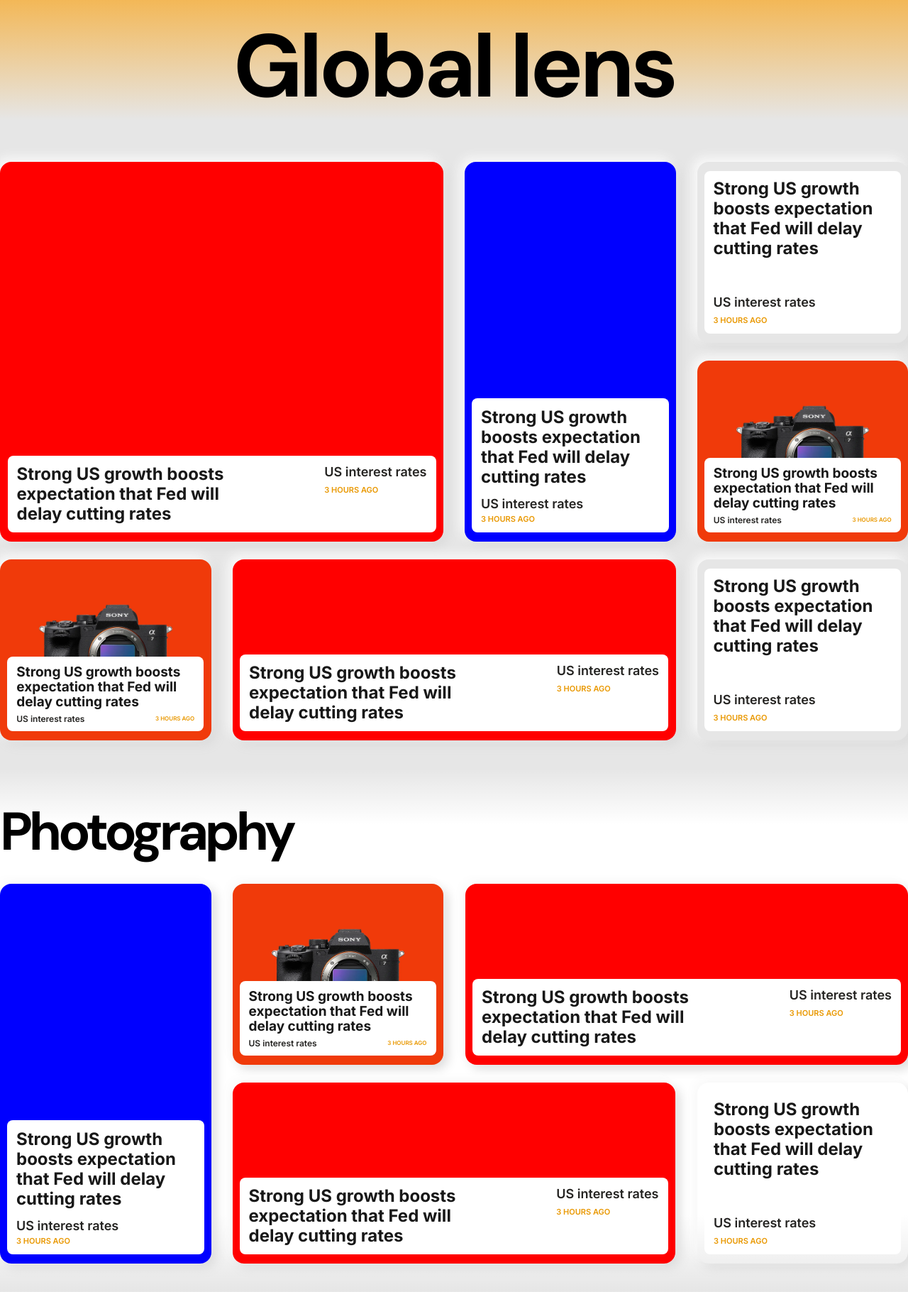
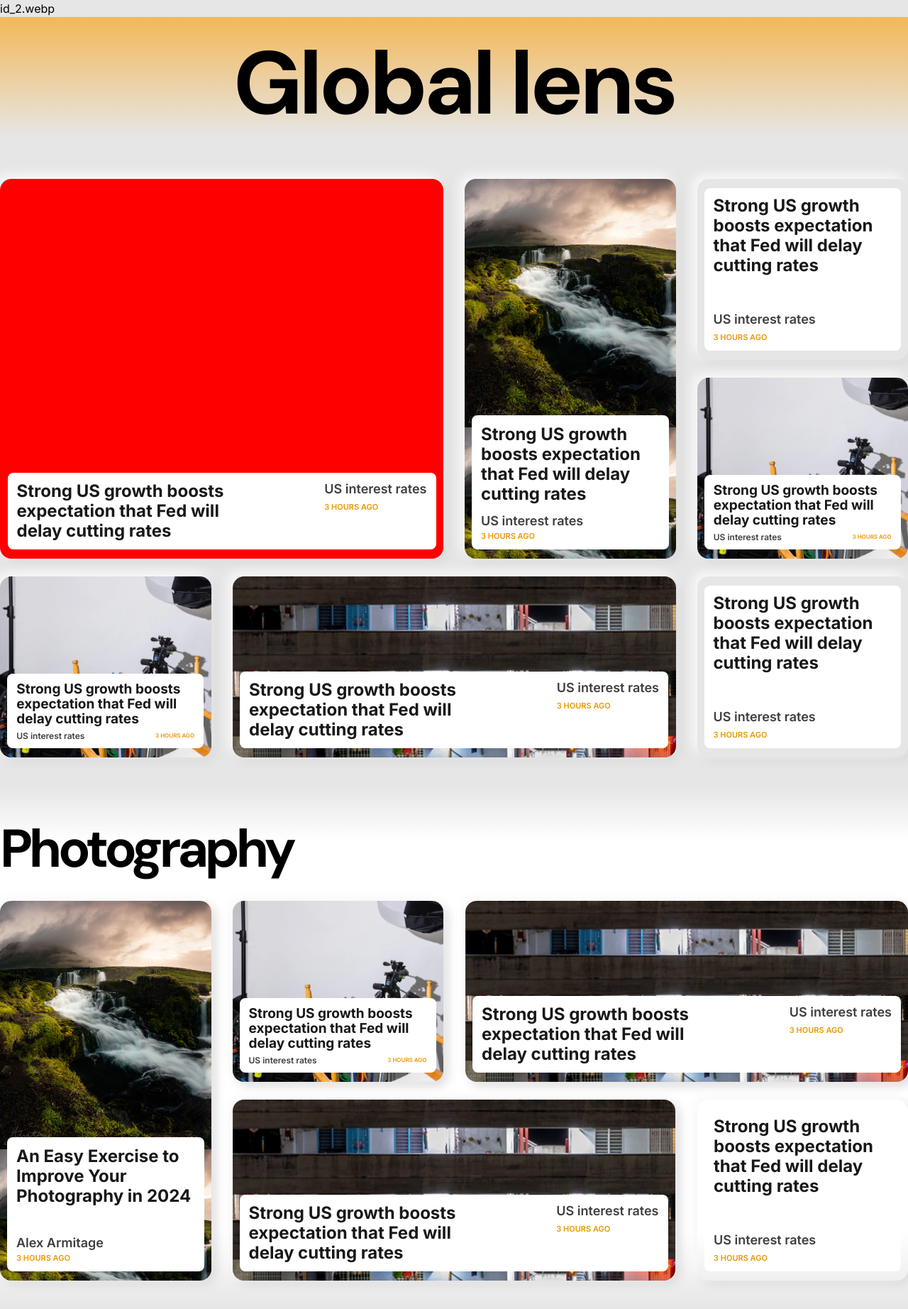
Before and after one commit to NichitaCon/IntegratedProject, a PHP site: page / in a window 1280 px wide. Shown: the whole page at 71% size. Before the commit the page ends 1820 px from the top, so only its background shows below. Run offline with PHP 8.4, Linux system fonts and the light colour scheme; data comes from the database, SQL or seed files in the repository; data that the repository does not hold is empty.

Commit message:
working php for cards

```diff
--- a/css/style.css
+++ b/css/style.css
@@ -101,7 +101,7 @@
   flex-direction: row;
 }
 
-.mediumComponent p.topic {
+.mediumComponent p.author {
   padding-bottom: 0px;
   font-size: 12px;
 }
@@ -141,7 +141,7 @@
 }
 
 .tallComponent {
-  background-color: blue;
+
   border-radius: 16px;
   display: flex;
   height: 535px;
@@ -159,7 +159,7 @@
   padding-bottom: 10px;
 }
 
-.tallComponent p.topic {
+.tallComponent p.author {
   padding-bottom: 3px;
 }
 
@@ -200,8 +200,8 @@
   width: 308px;
 }
 
-p.topic {
-  color: #252422;
+p.author {
+  color: #413f3c;
   font-size: 18px;
   font-weight: 600;
   line-height: normal;
--- a/index.php
+++ b/index.php
@@ -16,7 +16,7 @@
 $photoBlockS4 = $photoBlock[3];
 $photoBlockS5 = $photoBlock[4];
 
-echo $photoBlockS2 -> headline;
+echo $photoBlockS2 -> img_url;
 
 
 $authorId = 7;
@@ -53,7 +53,7 @@
                 <div class="whiteBox">
                     <h2>Strong US growth boosts expectation that Fed will delay cutting rates</h2>
                     <div class="category">
-                        <p class="topic">US interest rates</p>
+                        <p class="author">US interest rates</p>
                         <p class="date">3 HOURS AGO</p>
                     </div>
                 </div>
@@ -64,7 +64,7 @@
                 <div class="whiteBox">
                     <h2>Strong US growth boosts expectation that Fed will delay cutting rates</h2>
                     <div class="category">
-                        <p class="topic">US interest rates</p>
+                        <p class="author">US interest rates</p>
                         <p class="date">3 HOURS AGO</p>
                     </div>
                 </div>
@@ -76,7 +76,7 @@
                     <div class="whiteBox">
                         <h2>Strong US growth boosts expectation that Fed will delay cutting rates</h2>
                         <div class="category">
-                            <p class="topic">US interest rates</p>
+                            <p class="author">US interest rates</p>
                             <p class="date">3 HOURS AGO</p>
                         </div>
                     </div>
@@ -87,7 +87,7 @@
                     <div class="whiteBox">
                         <h2>Strong US growth boosts expectation that Fed will delay cutting rates</h2>
                         <div class="category">
-                            <p class="topic">US interest rates</p>
+                            <p class="author">US interest rates</p>
                             <p class="date">3 HOURS AGO</p>
                         </div>
                     </div>
@@ -99,7 +99,7 @@
                 <div class="whiteBox">
                     <h2>Strong US growth boosts expectation that Fed will delay cutting rates</h2>
                     <div class="category">
-                        <p class="topic">US interest rates</p>
+                        <p class="author">US interest rates</p>
                         <p class="date">3 HOURS AGO</p>
                     </div>
                 </div>
@@ -110,7 +110,7 @@
                 <div class="whiteBox">
                     <h2>Strong US growth boosts expectation that Fed will delay cutting rates</h2>
                     <div class="category">
-                        <p class="topic">US interest rates</p>
+                        <p class="author">US interest rates</p>
                         <p class="date">3 HOURS AGO</p>
                     </div>
                 </div>
@@ -120,7 +120,7 @@
                 <div class="whiteBox">
                     <h2>Strong US growth boosts expectation that Fed will delay cutting rates</h2>
                     <div class="category">
-                        <p class="topic">US interest rates</p>
+                        <p class="author">US interest rates</p>
                         <p class="date">3 HOURS AGO</p>
                     </div>
                 </div>
@@ -136,66 +136,82 @@
             <h2 class="sub-title width-12">
                 Photography
             </h2>
-            <!-- Tall component left side -->
+
+            <!-- Tall component left side 1-->
+            <?php  { ?>
             <div class="width-3 portrude tallComponent">
+                <style>
+                    .tallComponent {
+                        background-image: url("images/<?=$photoBlockS1 -> img_url ?>");
+                    }
+                </style>
                 <div class="whiteBox">
-                    <h2>Strong US growth boosts expectation that Fed will delay cutting rates</h2>
+                    <h2><?= substr($photoBlockS1->headline, 0 , 52) ?></h2>
                     <div class="category">
-                        <p class="topic">US interest rates</p>
+                        <p class="author"><?= Author::findById($photoBlockS1->author_id)->first_name . " " . Author::findById($photoBlockS1->author_id)->last_name ?></p>
                         <p class="date">3 HOURS AGO</p>
                     </div>
                 </div>
+
             </div>
+
             <!-- Top section -->
             <div class="width-9 combined">
                 <div class="width-9 holder top">
                     <div class="width-3 portrude mediumComponent">
                         <style>
-                            .tallComponent{
-                                background-image: ;
+                            .mediumComponent {
+                                background-image: url("images/<?=$photoBlockS2 -> img_url ?>");
                             }
                         </style>
                         <div class="whiteBox">
                             <h2>Strong US growth boosts expectation that Fed will delay cutting rates</h2>
                             <div class="category">
-                                <p class="topic">US interest rates</p>
+                                <p class="author">US interest rates</p>
                                 <p class="date">3 HOURS AGO</p>
                             </div>
                         </div>
                     </div>
                     <div class="width-6 portrude longComponent">
+                        <style>
+                            .longComponent {
+                                background-image: url("images/<?=$photoBlockS3 -> img_url ?>");
+                            }
+                        </style>
                         <div class="whiteBox">
                             <h2>Strong US growth boosts expectation that Fed will delay cutting rates</h2>
                             <div class="category">
-                                <p class="topic">US interest rates</p>
+                                <p class="author">US interest rates</p>
                                 <p class="date">3 HOURS AGO</p>
                             </div>
                         </div>
                     </div>
                 </div>
+
                 <!-- bottom section -->
                 <div class="width-9 holder">
                     <div class="width-6 portrude longComponent">
                         <div class="whiteBox">
                             <h2>Strong US growth boosts expectation that Fed will delay cutting rates</h2>
                             <div class="category">
-                                <p class="topic">US interest rates</p>
+                                <p class="author">US interest rates</p>
                                 <p class="date">3 HOURS AGO</p>
                             </div>
                         </div>
                     </div>
+
                     <!-- cardComponent -->
                     <div class="width-3 portrude cardComponent">
                         <div class="whiteBox">
                             <h2>Strong US growth boosts expectation that Fed will delay cutting rates</h2>
                             <div class="category">
-                                <p class="topic">US interest rates</p>
+                                <p class="author">US interest rates</p>
                                 <p class="date">3 HOURS AGO</p>
                             </div>
                         </div>
                     </div>
                 </div>
-
+                <?php } ?>
             </div>
 
 
```
Also changed, not shown: articles.sql.
